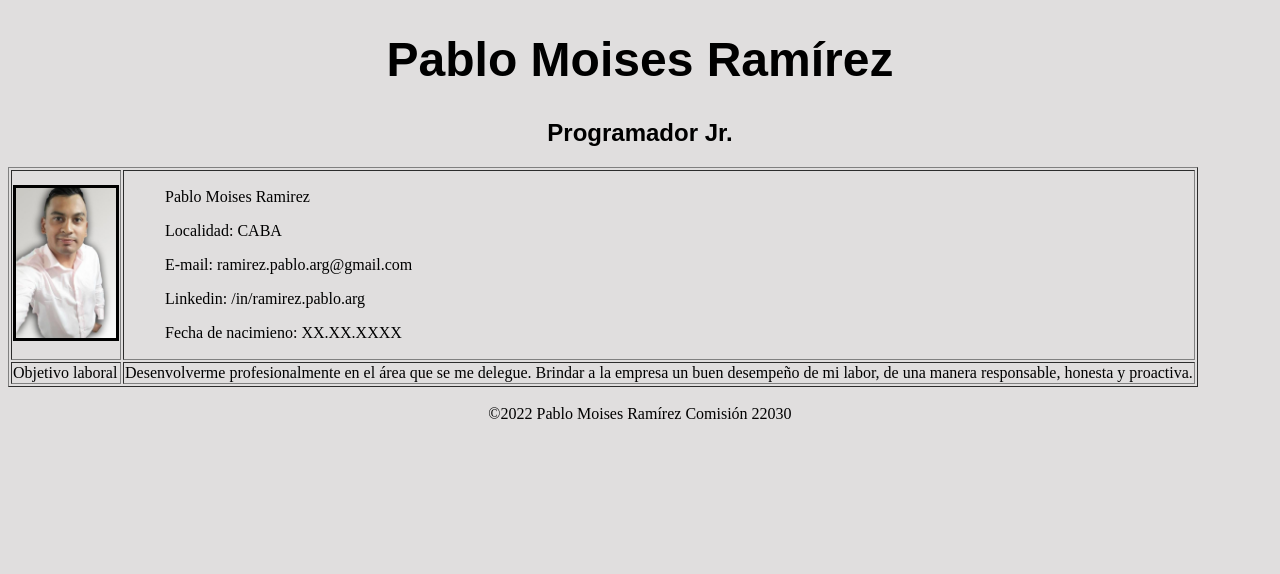
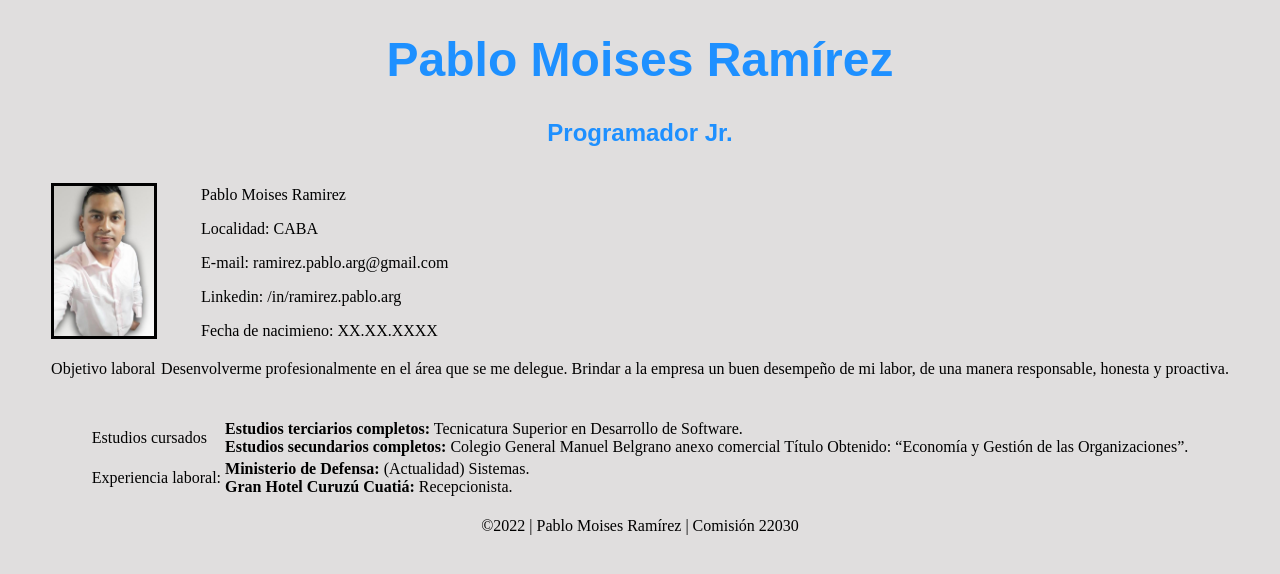
Before and after one commit to pablomoiramirez/ejercicio1presentacion, a plain HTML site: page index.html in a window 1280 px wide. Drawn offline with Linux system fonts and the light colour scheme.

Commit message:
Ultimos retoques

```diff
--- a/index.html
+++ b/index.html
@@ -1,20 +1,20 @@
 <!DOCTYPE html>
 <html lang="en">
-<head>
-    <meta charset="UTF-8">
-    <meta http-equiv="X-UA-Compatible" content="IE=edge">
-    <meta name="viewport" content="width=device-width, initial-scale=1.0">
-    <title>CV Pablo Ramírez</title>
-</head>
+    <head>
+        <meta charset="UTF-8">
+        <meta http-equiv="X-UA-Compatible" content="IE=edge">
+        <meta name="viewport" content="width=device-width, initial-scale=1.0">
+        <title>Pablo Ramírez</title>
+    </head>
 
     <body bgcolor="E0DEDE">
 
         <header>
-            <font face="Arial" size="5">
+            <font face="Arial" size="5" color="1E90FF">
                 <h1 align="center">Pablo Moises Ramírez</h1>
             </font>
 
-            <font face="Arial" size="3">
+            <font face="Arial" size="3" color="1E90FF">
                 <h2 align="center">Programador Jr.</h2>
             </font>
 
@@ -24,7 +24,7 @@
 
         <main>
 
-           <table border="1">
+           <table  align="center">
                 <!-- tr = fila td = columna -->
                 <!-- rowspan combina filas -->
                 <!-- colspan combina columnas -->
@@ -46,6 +46,8 @@
 
                 </tr>
 
+
+
                 <tr>
                     <td rowspan="3">Objetivo laboral</td>
                     <td rowspan="3">
@@ -53,27 +55,28 @@
                         Brindar a la empresa un buen desempeño de mi labor, de una manera responsable, honesta y
                         proactiva.
                     </td>
-
-
                 </tr>
 
 
+            </table>
 
-                <!-- <tr>
-                    <td rowspan="3">Estudios cursados</td>
-                    <td rowspan="3">
-                        Estudios terciarios completos: Tecnicatura Superior en Desarrollo de Software.
-                        (Instituto Superior de Curuzú Cuatiá)
-                        Estudios secundarios completos: Colegio General Manuel Belgrano anexo comercial (Curuzú Cuatiá).
-                        Título Obtenido: “Economía y Gestión de las Organizaciones”.
-                        Estudios primarios: Escuela Hugo Rosende (Curuzú Cuatiá).
+            <br><br>
+
+            <table  align="center">
+                <tr>
+                    <td> Estudios cursados</td>
+                    <td> <b>Estudios terciarios completos:</b> Tecnicatura Superior en Desarrollo de Software. <br>
+                         <b>Estudios secundarios completos:</b> Colegio General Manuel Belgrano anexo comercial
+                        Título Obtenido: “Economía y Gestión de las Organizaciones”. <br>
                     </td>
-                </tr> -->
+                </tr>
 
-
-
-
-
+                <tr>
+                    <td> Experiencia laboral:</td>
+                    <td> <b>Ministerio de Defensa:</b> (Actualidad) Sistemas. <br>
+                         <b>Gran Hotel Curuzú Cuatiá:</b> Recepcionista.
+                    </td>
+                </tr>
 
             </table>
 
@@ -82,7 +85,7 @@
 
         <footer align="center">
             <br>
-            &copy;2022 Pablo Moises Ramírez Comisión 22030
+            &copy;2022 | Pablo Moises Ramírez | Comisión 22030
         </footer>
 
     </body>
```
